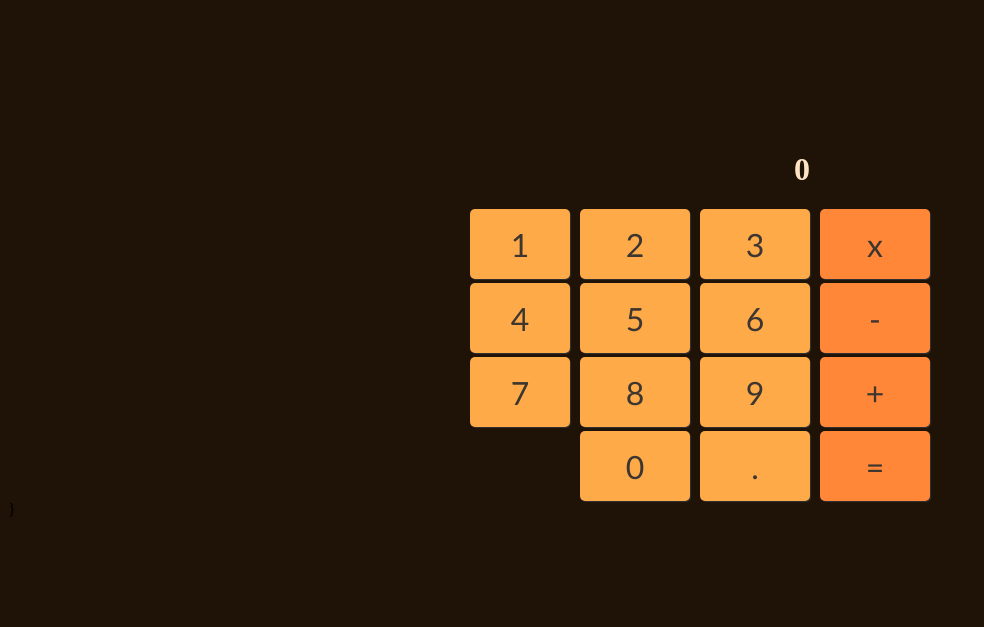
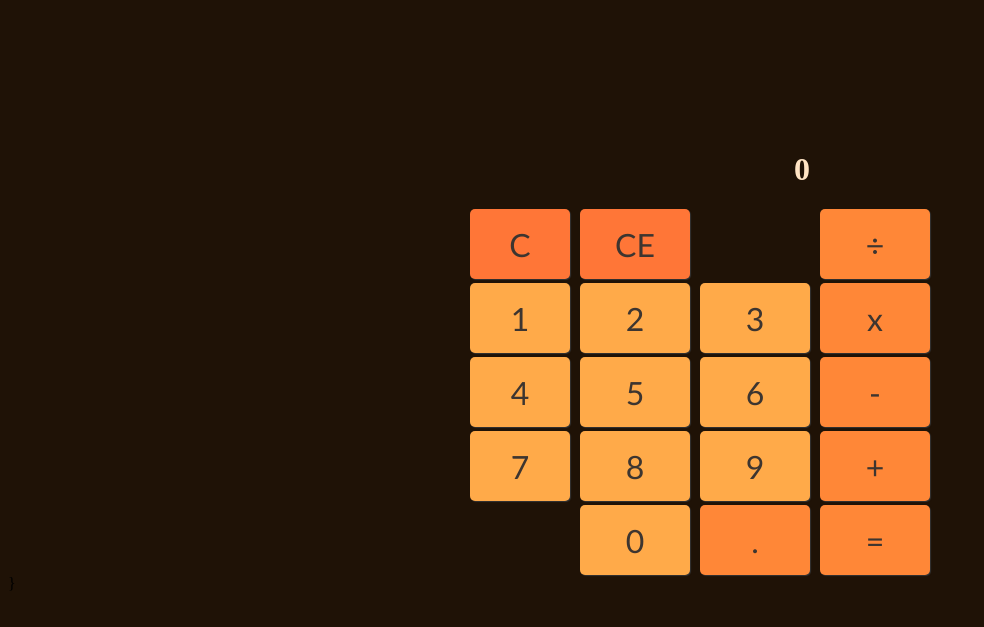
Before and after one commit to bubrco/Calculator, a plain HTML site: page index.html in a window 1280 px wide. Shown: the part 5-632 px from the top of the page, without its empty margins (0-984 px from the left). Drawn offline with Linux system fonts and the light colour scheme; files whose address does not match are found by name.

Commit message:
Clear buttons and division

```diff
--- a/css/style.css
+++ b/css/style.css
@@ -25,7 +25,7 @@
 	grid-auto-rows: 70px;
 }
 
-.button{
+.button-num{
 	padding: 4px;
 	text-align: center;
 	cursor: pointer;
@@ -44,3 +44,41 @@
 		color: black;
 	}
 }
+.button-op{
+	padding: 4px;
+	text-align: center;
+	cursor: pointer;
+	border-style:hidden;
+	background-color: rgb(255, 135, 55);
+
+	font-family:'Gill Sans', 'Gill Sans MT', Calibri, 'Trebuchet MS', sans-serif;
+	color: rgb(61, 53, 48);
+	font-size: 2em;
+	border-radius: 5px;
+	box-shadow: 1px 1px 1px #333;
+	transition: .2s;
+	&:hover {
+		box-shadow: 2px 2px 2px rgb(218, 120, 55);
+		background-color: rgb(226, 118, 46);
+		color: black;
+	}
+}
+.button-func{
+	padding: 4px;
+	text-align: center;
+	cursor: pointer;
+	border-style:hidden;
+	background-color: rgb(255, 118, 55);
+
+	font-family:'Gill Sans', 'Gill Sans MT', Calibri, 'Trebuchet MS', sans-serif;
+	color: rgb(61, 53, 48);
+	font-size: 2em;
+	border-radius: 5px;
+	box-shadow: 1px 1px 1px #333;
+	transition: .2s;
+	&:hover {
+		box-shadow: 2px 2px 2px rgb(209, 101, 29);
+		background-color: rgb(226, 109, 31);
+		color: black;
+	}
+}
--- a/index.html
+++ b/index.html
@@ -15,38 +15,43 @@
             <div class="frame">
               <h1 class="output" id="output">0</h1>
 
-            <div class="buttons">
-                <button type="button" class="button" id="b-1" onclick="addToExpression(1)">
+              <div class="buttons">
+                <button type="button" class="button-func" id="b-c" onclick="writeOutput('0')">
+                  C</button>
+                <button type="button" class="button-func" id="b-del" style="grid-column-start: 2;" onclick="delFromExpression()">
+                  CE</button>
+                <button type="button" class="button-num" id="b-1" onclick="addToExpression(1)">
                   1</button>
-                <button type="button" class="button" id="b-2" style="grid-column-start: 2;" onclick="addToExpression(2)">
+                <button type="button" class="button-num" id="b-4" style="grid-row-start: 3;" onclick="addToExpression(4)">
+                  4</button>
+                  <button type="button" class="button-num" id="b-2" style="grid-column-start: 2;" onclick="addToExpression(2)">
                   2</button>
-                <button type="button" class="button" id="b-3" style="grid-column-start: 3;" onclick="addToExpression(3)">
+                <button type="button" class="button-num" id="b-5"style="grid-row-start: 3;" onclick="addToExpression(5)">
+                  5</button>
+                  <button type="button" class="button-num" id="b-3" style="grid-row-start: 2;" onclick="addToExpression(3)">
                   3</button>
-                <button type="button" class="button" id="b-4" style="grid-row-start: 2;" onclick="addToExpression(4)">
-                  4</button>
-                <button type="button" class="button" id="b-5"style="grid-row-start: 2;" onclick="addToExpression(5)">
-                  5</button>
-                <button type="button" class="button" id="b-6"style="grid-row-start: 2;" onclick="addToExpression(6)">
+                <button type="button" class="button-num" id="b-6"style="grid-row-start: 3;" onclick="addToExpression(6)">
                   6</button>
-                <button type="button" class="button" id="b-7" style="grid-column-start: 1; grid-row-start: 3;" onclick="addToExpression(7)">
+                <button type="button" class="button-num" id="b-7" style="grid-column-start: 1; grid-row-start: 4;" onclick="addToExpression(7)">
                   7</button>
-                <button type="button" class="button" id="b-8" style="grid-row-start: 3; grid-column-start: 2;" onclick="addToExpression(8)">
+                <button type="button" class="button-num" id="b-8" style="grid-row-start: 4; grid-column-start: 2;" onclick="addToExpression(8)">
                   8</button>
-                <button type="button" class="button" id="b-9" onclick="addToExpression(9)">
+                <button type="button" class="button-num" id="b-9" onclick="addToExpression(9)">
                   9</button>
-                <button type="button" class="button" id="b-0" style="grid-row-start: 4; grid-column-start: 2;" onclick="addToExpression(0)">
+                <button type="button" class="button-num" id="b-0" style="grid-row-start: 5; grid-column-start: 2;" onclick="addToExpression(0)">
                   0</button>
 
-                <button type="button" class="button" id="b-."style="grid-row-start: 4;" onClick="addToExpression('.')">
+                <button type="button" class="button-op" id="b-."style="grid-column-start: 4;" onClick="addToExpression('/')">
+                  ÷</button>
+                <button type="button" class="button-op" id="b-."style="grid-row-start: 5;" onClick="addToExpression('.')">
                   .</button>
-
-                <button type="button" class="button" id="b-x"style="grid-column-start: 4; background-color: rgb(255, 135, 55);" onclick="addToExpression('x')">
+                <button type="button" class="button-op" id="b-x"style="grid-column-start: 4;" onclick="addToExpression('x')">
                   x</button>
-                <button type="button" class="button" id="b--"style="grid-column-start: 4; background-color: rgb(255, 135, 55);" onclick="addToExpression('-')">
+                <button type="button" class="button-op" id="b--"style="grid-column-start: 4;" onclick="addToExpression('-')">
                   -</button>
-                <button type="button" class="button" id="b-+"style="grid-column-start: 4; background-color: rgb(255, 135, 55);" onclick="addToExpression('+')">
+                <button type="button" class="button-op" id="b-+"style="grid-column-start: 4;" onclick="addToExpression('+')">
                   +</button>
-                <button type="button" class="button" id="b-="style="grid-column-start: 4; background-color: rgb(255, 135, 55);" onclick="resolveExpression()">
+                <button type="button" class="button-op" id="b-="style="grid-column-start: 4;" onclick="resolveExpression()">
                   =</button>
               </div>
             </div>
--- a/js/math.js
+++ b/js/math.js
@@ -5,18 +5,17 @@ function executeOperation(value1, operation, value2){
             case 'x':
                 return value1*value2;
 
-                break;
             case '-':
                 return value1-value2;
 
-                break;
             case '+':
                 return value1+value2;
 
+            case '/':
+                return value1/value2;
 
-                break;
         }
-        throw new Error('Operation not availiable');
+    throw new Error('Operation not availiable');
 }
 
 function interpretExpression(exp){
@@ -25,7 +24,7 @@ function interpretExpression(exp){
 
     let previousValue, previousChar = NaN, storedValue;
     let operation = null;
-    let opIndex = 0, signal = 1;
+    let signal = 1;
     exprCharArr.forEach((char) => {
         if(!isNaN(char)){ // if it is a number
             if(!isNaN(previousChar)){ // if last char was a number
@@ -42,6 +41,7 @@ function interpretExpression(exp){
 
             return;
         }
+
         storedValue = previousValue;
 
         if(isNaN(previousChar)){ // first character is an operation
@@ -51,24 +51,17 @@ function interpretExpression(exp){
         }
 
         if(operation != null){   //reached a digit without finishing operation
-            previous = executeOperation(storedValue, operation, previousValue);
+            console.log(storedValue + " " + operation + ' ' + previousValue)
+            storedValue = executeOperation(storedValue, operation, previousValue);
             operation = null;
-            storedValue = 0;
+            previousValue = 0;console.log('cheguei em um digito mas n terminei, fiz: ' + storedValue + " antes:" + previousValue)
         }
 
-        switch(char) {
-            case 'x':
-                operation = 'x'
-                break;
-            case '-':
-                operation = '-'
-                break;
-            case '+':
-                operation = '+'
-                break;
-        }
+        operation = char;
+
         previousValue = 0
         previousChar = char;
+
 });
 
     if(operation != null)
@@ -90,6 +83,17 @@ function writeOutput(value){
     output.innerHTML = value;
 }
 
+function delFromExpression(){
+    if(expression === 0) return;
+
+    let result
+    if(expression.length === 1) result = 0;
+    else
+    result = expression.slice(0,expression.length-1)
+
+    writeOutput(result)
+}
+
 function resolveExpression(){
     writeOutput(interpretExpression(expression));
 }
```
